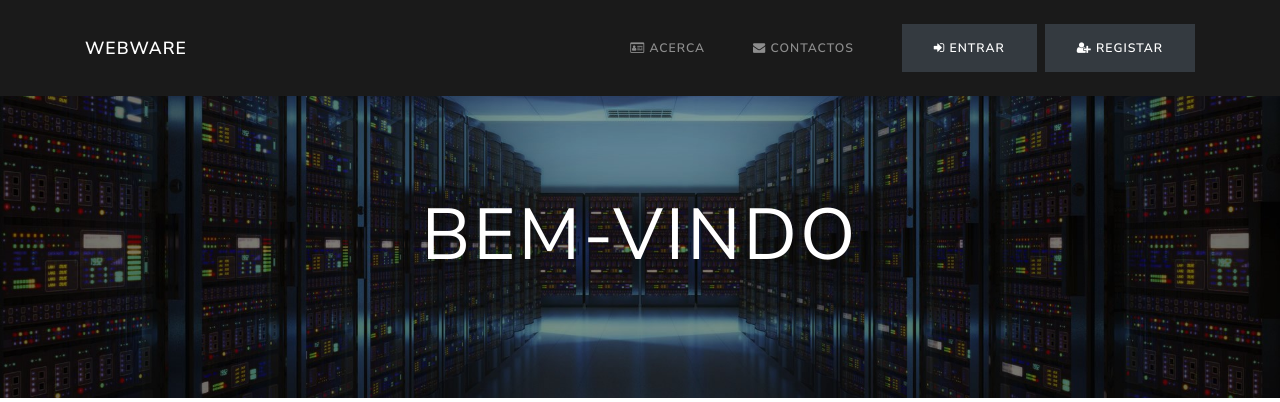
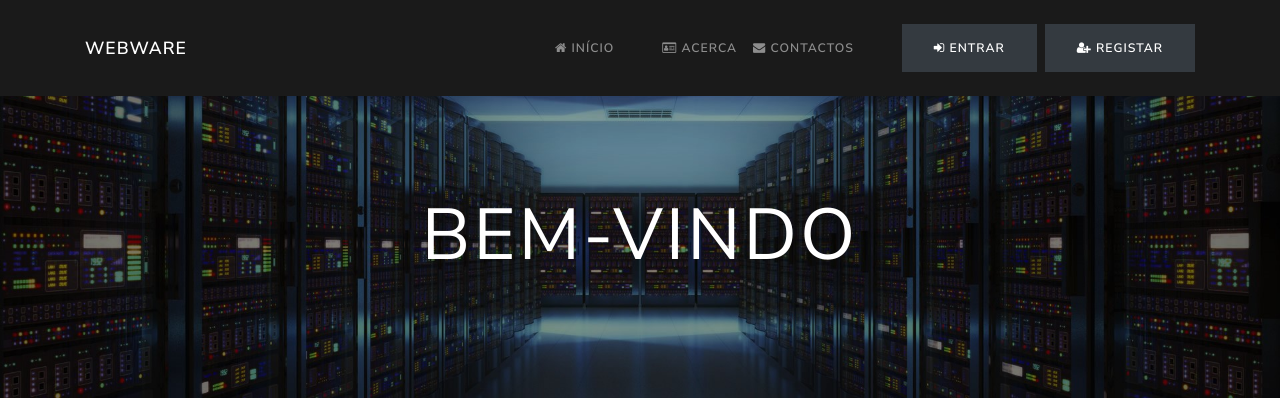
Before and after one commit to gjproenca/phpProject, a PHP site: page /public/index.php in a window 1280 px wide. Shown: the top 402 px of the page. Run offline with PHP 8.4, Linux system fonts and the light colour scheme.

Commit message:
add inicio to frontend

```diff
--- a/inc/masterpage-public/header.php
+++ b/inc/masterpage-public/header.php
@@ -25,13 +25,17 @@
     <div>
         <nav class="navbar navbar-expand-md bg-primary navbar-dark">
             <div class="container">
-                <a class="navbar-brand" href="./../public/index.php">Webware</a>
+                <a class="navbar-brand" href="./../public/index.php?index">Webware</a>
                 <button class="navbar-toggler navbar-toggler-right" type="button" data-toggle="collapse" data-target="#navbar2SupportedContent">
                     <span class="navbar-toggler-icon"></span>
                 </button>
                 <div class="collapse navbar-collapse text-center justify-content-end" id="navbar2SupportedContent">
                     <ul class="navbar-nav">
-                    <li class="nav-item">
+                        <li class="nav-item">
+                            <a class="nav-link <?php if(isset($_GET['index'])) echo 'active'; ?>" href="./../public/index.php?index">
+                                <i class="fa fa-home"></i> Início</a>
+                        </li>
+                        <li>
                             <a class="nav-link <?php if(isset($_GET['about'])) echo 'active'; ?>" href="./../public/about.php?about">
                                 <i class="fa fa-drivers-license-o"></i> Acerca</a>
                         </li>
```
